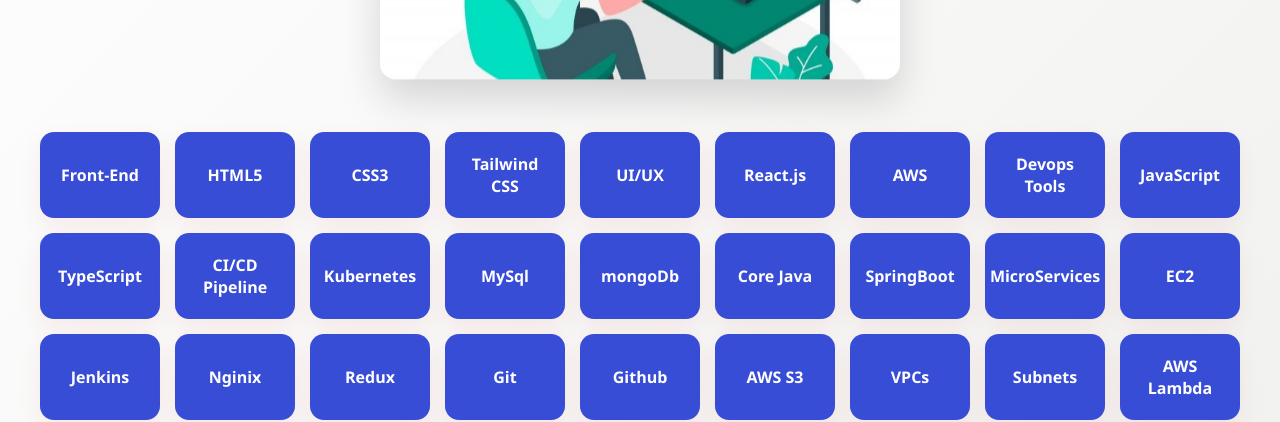
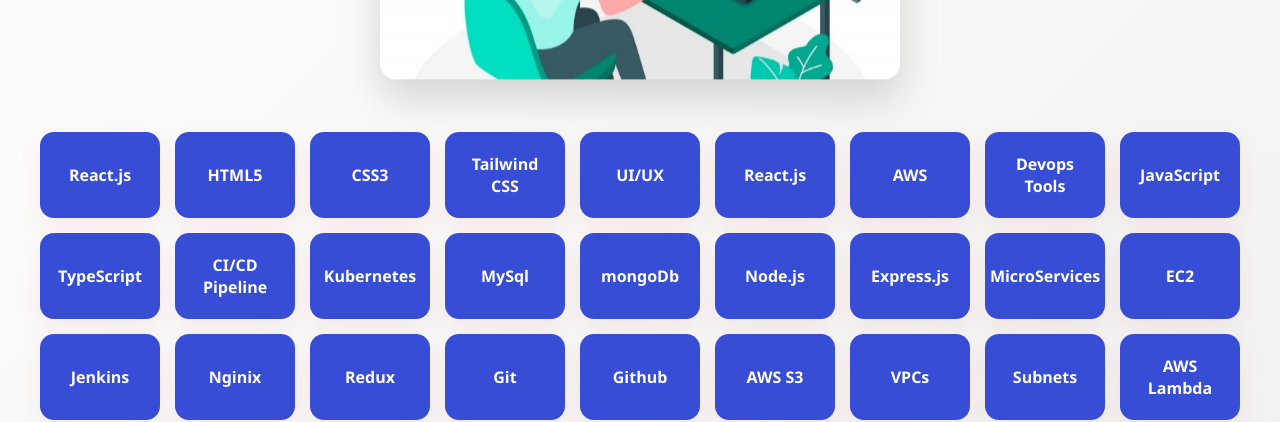
Before and after one commit to Ranjanmahatook/my-portfolio, a React (Vite) app: page / in a window 1280 px wide. Shown: the part 1800-2222 px from the top of the page. Built offline with nearby package versions, Linux system fonts and the light colour scheme; the HTML template or start-up script is replaced by a standard one.

Commit message:
Added new feature / fixed bug

```diff
--- a/src/components/Skills.jsx
+++ b/src/components/Skills.jsx
@@ -23,7 +23,7 @@
           />
         </div>
         <div className="skills-grid">
-          <div className="skill-card"> Front-End</div>
+          <div className="skill-card"> React.js</div>
           <div className="skill-card">HTML5</div>
           <div className="skill-card">CSS3</div>
           <div className="skill-card">Tailwind CSS</div>
@@ -37,8 +37,8 @@
           <div className="skill-card">Kubernetes</div>
           <div className="skill-card">MySql</div>
           <div className="skill-card">mongoDb</div>
-          <div className="skill-card">Core Java</div>
-           <div className="skill-card">SpringBoot</div>
+          <div className="skill-card">Node.js</div>
+           <div className="skill-card">Express.js</div>
           <div className="skill-card">MicroServices</div>
           <div className="skill-card">EC2</div>
           <div className="skill-card">Jenkins</div>
```
Also changed, not shown: 1 other file (tests, documents, lock files or other folders).
